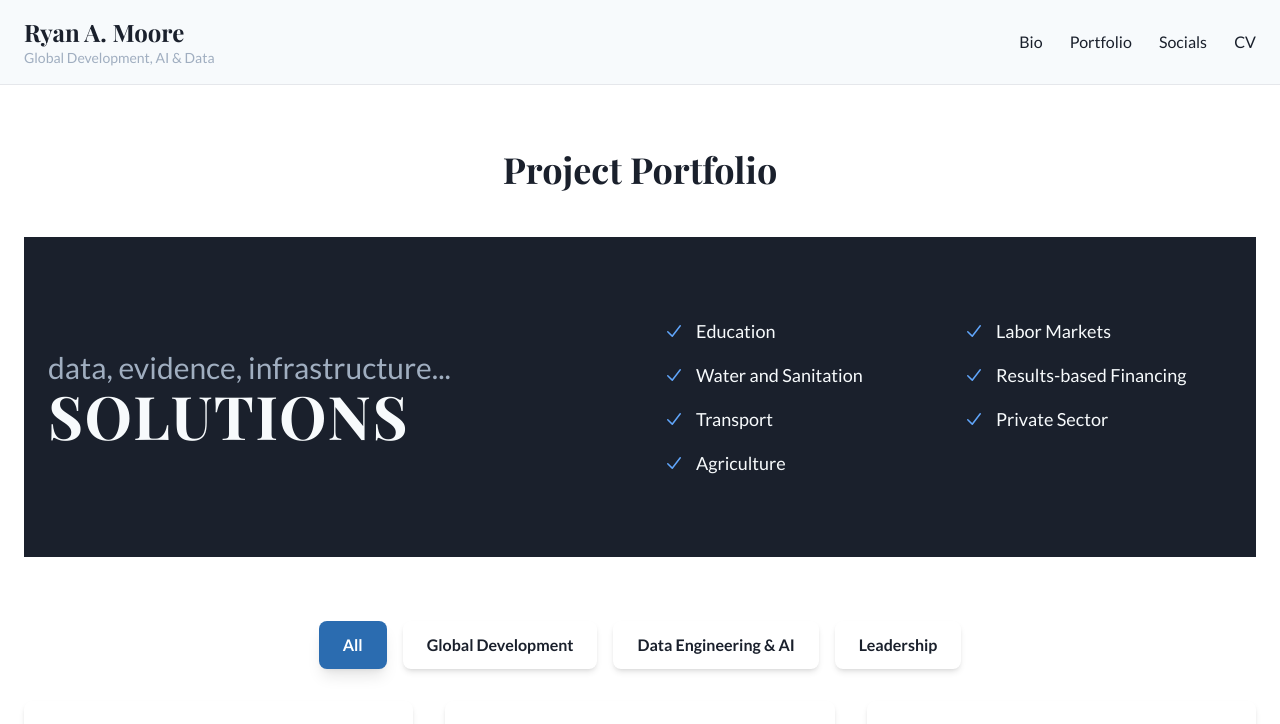
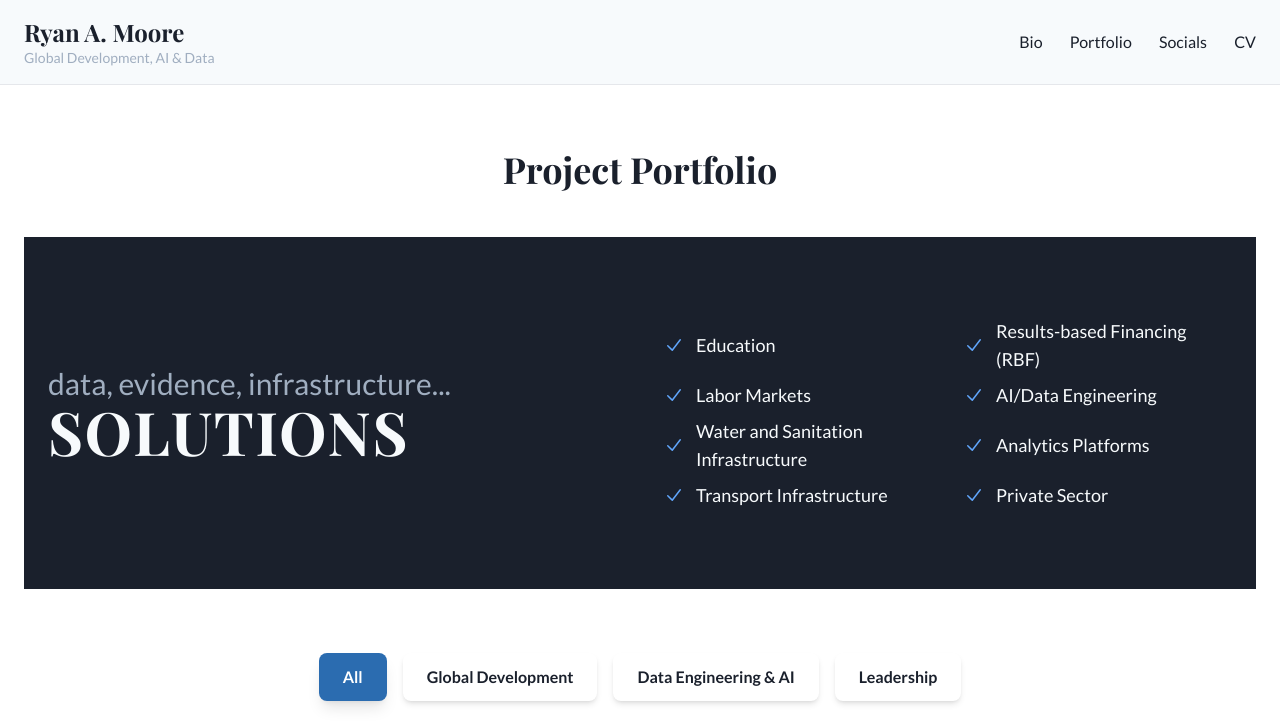
Before and after one commit to mooreporfavor/portfolio-website, an Astro site: page /portfolio in a window 1280 px wide. Shown: the top 724 px of the page. Built offline with nearby package versions, Linux system fonts and the light colour scheme; Astro itself is replaced by a stand-in of ours.

Commit message:
sector exper edit

```diff
--- a/src/components/SectorExpertise.astro
+++ b/src/components/SectorExpertise.astro
@@ -4,12 +4,13 @@
 // We define the list of sectors here to keep the data separate from the presentation.
 const sectors = [
   "Education",
+  "Results-based Financing (RBF)",
   "Labor Markets",
-  "Water and Sanitation",
-  "Results-based Financing",
-  "Transport",
-  "Private Sector",
-  "Agriculture"
+  "AI/Data Engineering",
+  "Water and Sanitation Infrastructure",
+  "Analytics Platforms",
+  "Transport Infrastructure",
+  "Private Sector"
 ];
 ---
 <section class="py-20 bg-brand-slate text-brand-sand" data-animate-on-scroll>
@@ -22,7 +23,7 @@ const sectors = [
 
       <!-- Right Column: The List of Sectors -->
       <div>
-        <ul class="grid grid-cols-2 gap-x-8 gap-y-4">
+        <ul class="grid grid-cols-2 gap-x-8 gap-y-2">
           {sectors.map(sector => (
             <li class="flex items-center text-lg">
               <svg class="w-5 h-5 mr-3 text-blue-400 flex-shrink-0" xmlns="http://www.w3.org/2000/svg" viewBox="0 0 20 20" fill="currentColor">
```
